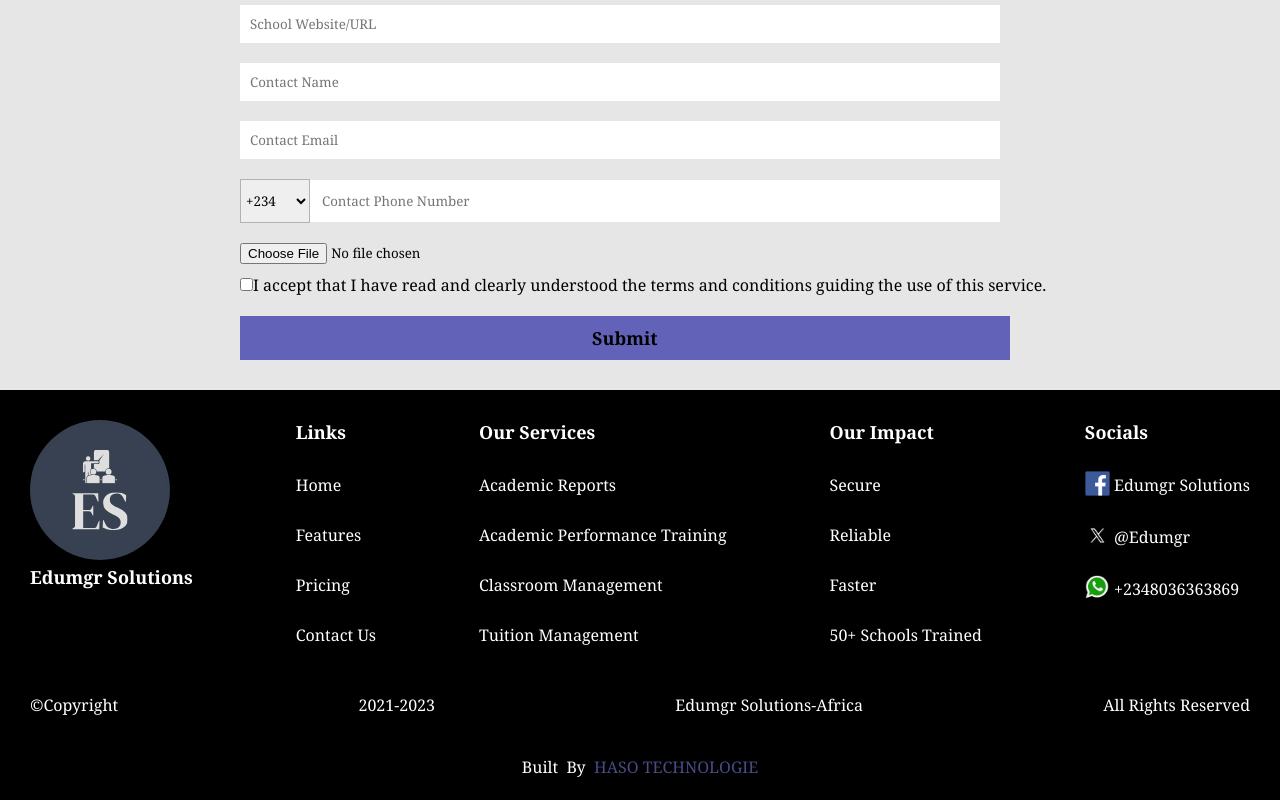
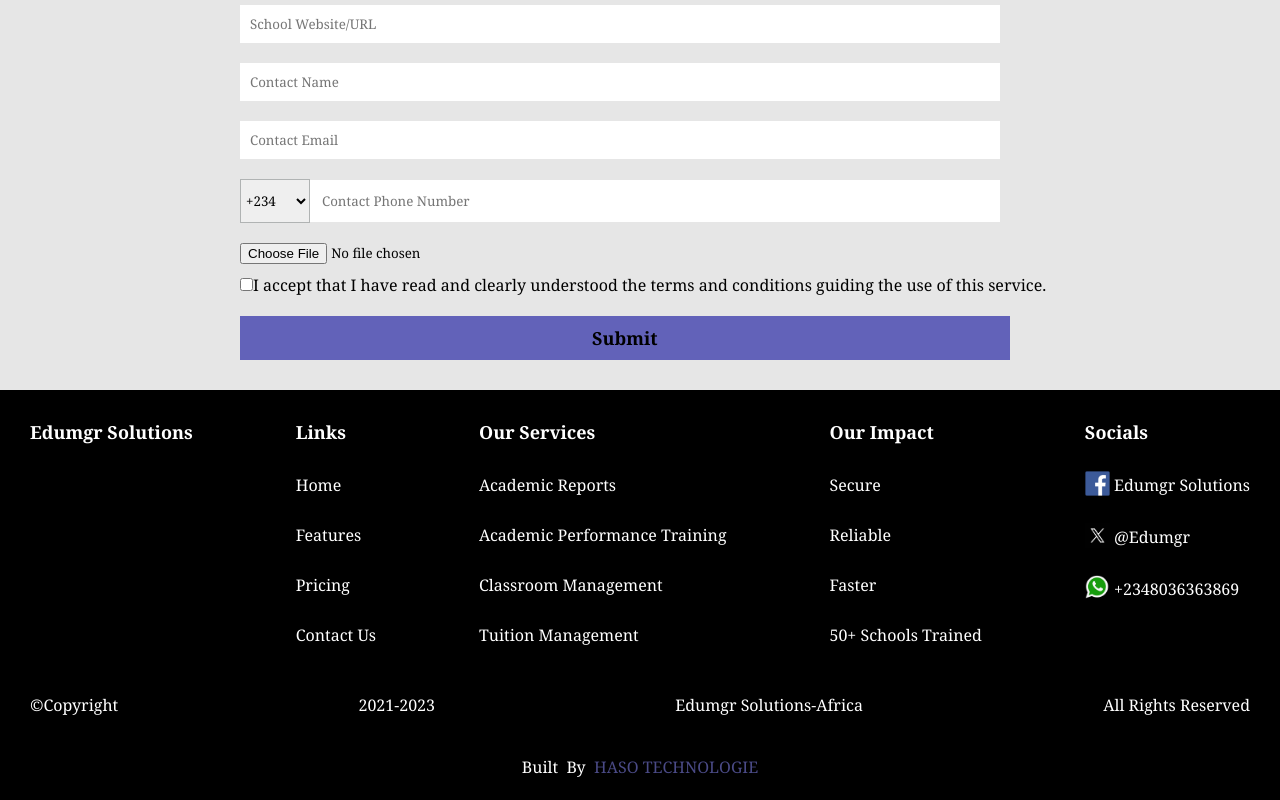
Before and after one commit to aaronKigun/Edumgrsolutions, a React (Vite) app in the folder Edumgrsolutions/: page /signup in a window 1280 px wide. Shown: the part 540-1340 px from the top of the page. Built offline with nearby package versions, Linux system fonts and the light colour scheme.

Commit message:
Changes to be committed: 	modified:   Edumgrsolutions/src/components/Footer.jsx

```diff
--- a/Edumgrsolutions/src/components/Footer.jsx
+++ b/Edumgrsolutions/src/components/Footer.jsx
@@ -9,7 +9,6 @@
     <div className='footer'>
       <div className='upper'>
         <div>
-        <img src={Edumgr} alt='' width={140}/>
           <h4>Edumgr Solutions</h4>
           </div>
         <div>
```
